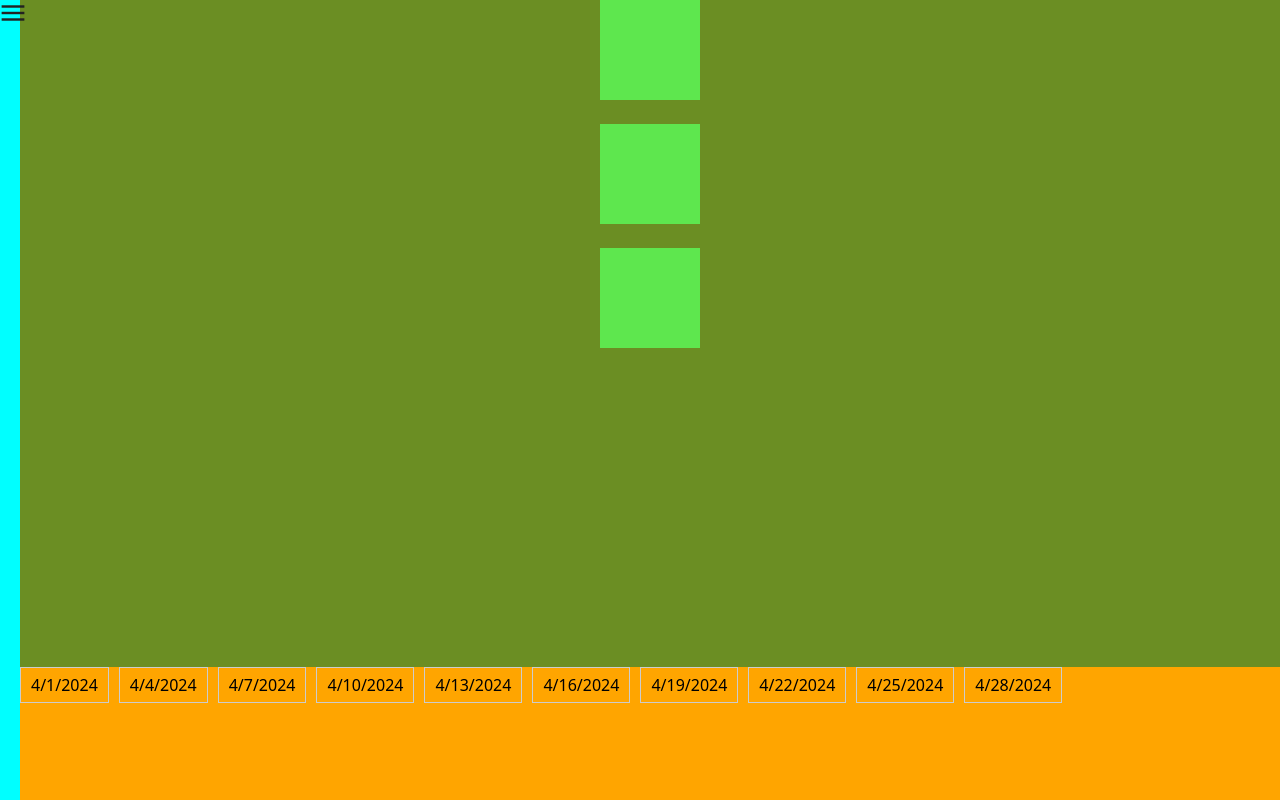
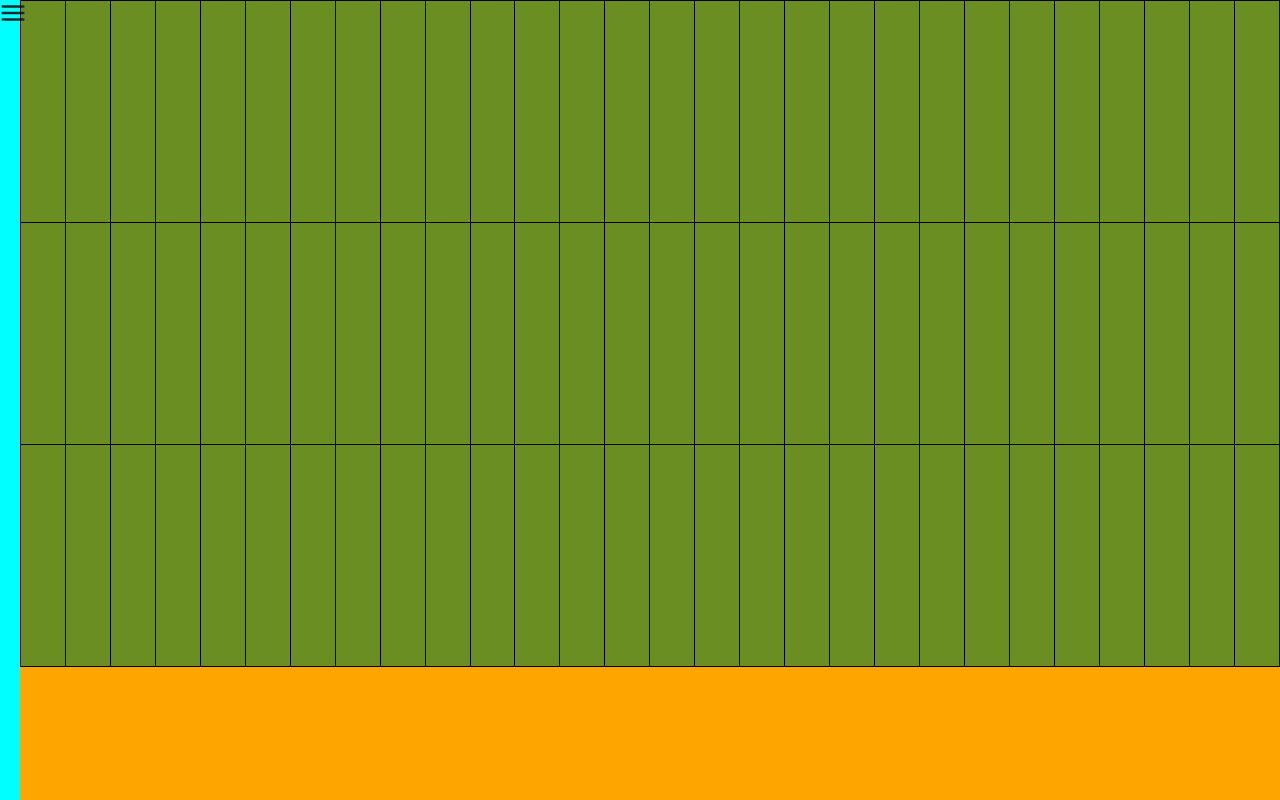
Before and after one commit to Qidia/GanttChart, a Next.js app: page / in a window 1280 px wide. Built offline with nearby package versions, Linux system fonts and the light colour scheme.

Commit message:
added a grid

```diff
--- a/db.json
+++ b/db.json
@@ -50,6 +50,13 @@
           "assignee": "Иванова",
           "startDate": "2024-04-10",
           "endDate": "2024-04-25"
+        },
+        {
+          "id": 303,
+          "title": "Подготовка к выставке",
+          "assignee": "Иванова",
+          "startDate": "2024-04-01",
+          "endDate": "2024-04-30"
         }
       ]
     }
--- a/src/components/GanttChart/GanttChart.jsx
+++ b/src/components/GanttChart/GanttChart.jsx
@@ -2,6 +2,7 @@ import React, { useState } from "react";
 import GanttChartManagement from "../GanttChartManagement/GanttChartManagement";
 import styles from "./GanttChart.module.css";
 import ZoomControl from "../ZoomControl/ZoomControl";
+import Grid from "../Grid/Grid";
 import DateStrip from "../DateStrip/DateStrip";
 
 const GanttChart = ({ data }) => {
@@ -21,22 +22,12 @@ const GanttChart = ({ data }) => {
         <div className={styles.containerСharts}>
           <div className={styles.charts}>
             <ZoomControl>
-              <div>
-                <div className={styles.comp}></div>
-                <br />
-                <div className={styles.comp}></div>
-                <br />
-                <div className={styles.comp}></div>
-              </div>
+              <Grid data={data}></Grid>
             </ZoomControl>
           </div>
 
           <div className={styles.date}>
-            {/*             <ZoomControl>
-              <div className={styles.comp2}></div>
-            </ZoomControl>
-            */}
-            <DateStrip tasks={data} />
+            {/* <DateStrip /> */}
           </div>
         </div>
       </div>
--- /dev/null
+++ b/src/components/Grid/Grid.jsx
@@ -0,0 +1,73 @@
+import React from "react";
+import styles from "./Grid.module.css";
+
+const Grid = ({ data }) => {
+  // Функция для нахождения самой ранней и самой поздней даты
+  const findMinMaxDates = () => {
+    if (!data || data.length === 0) {
+      return { minDate: null, maxDate: null };
+    }
+
+    let minDate = new Date(data[0].tasks[0].startDate);
+    let maxDate = new Date(data[0].tasks[0].endDate);
+
+    data.forEach((department) => {
+      department.tasks.forEach((task) => {
+        const taskStartDate = new Date(task.startDate);
+        const taskEndDate = new Date(task.endDate);
+        if (taskStartDate < minDate) {
+          minDate = taskStartDate;
+        }
+        if (taskEndDate > maxDate) {
+          maxDate = taskEndDate;
+        }
+      });
+    });
+
+    return { minDate, maxDate };
+  };
+
+  const { minDate, maxDate } = findMinMaxDates();
+
+  // Функция для рендеринга вертикальных линий
+  const renderVerticalLines = () => {
+    if (!minDate || !maxDate) {
+      return null;
+    }
+
+    // Количество дней между самой ранней и самой поздней датами
+    const totalDays = Math.ceil((maxDate - minDate) / (1000 * 60 * 60 * 24));
+
+    return Array.from({ length: totalDays }, (_, index) => (
+      <div key={index} className={styles.verticalLine} />
+    ));
+  };
+
+  // Функция для рендеринга горизонтальных линий
+  const renderHorizontalLines = () => {
+    if (!data || data.length === 0) {
+      return null;
+    }
+
+    return data.map((department) => (
+      <div key={department.id} className={styles.horizontalLine} />
+    ));
+  };
+
+  return (
+    <>
+      <div className={styles.grid}>
+        <div className={styles.containerVerticalLine}>
+          {renderVerticalLines()}
+        </div>
+
+        <div className={styles.containerHorizontalLine}>
+          <div className={styles.horizontalLine}></div>
+          {renderHorizontalLines()}
+        </div>
+      </div>
+    </>
+  );
+};
+
+export default Grid;
--- /dev/null
+++ b/src/components/Grid/Grid.module.css
@@ -0,0 +1,36 @@
+.grid {
+  width: 100%;
+  height: 100%;
+  position: relative;
+}
+
+.containerVerticalLine {
+  display: flex;
+  width: 100%;
+  height: 100%;
+  justify-content: space-between;
+  position: absolute;
+}
+
+.verticalLine {
+  border-left: 1px solid black;
+}
+
+.containerHorizontalLine {
+  position: absolute;
+  width: 100%;
+  height: 100%;
+  display: flex;
+  flex-direction: column;
+  justify-content: space-between;
+}
+
+.horizontalLine {
+  border-bottom: 1px solid black;
+}
+
+/* .date {
+  transform: rotate(-90deg);
+  white-space: nowrap;
+  margin-bottom: 10px;
+} */
--- a/src/components/ZoomControl/ZoomControl.jsx
+++ b/src/components/ZoomControl/ZoomControl.jsx
@@ -34,6 +34,7 @@ const ZoomControl = ({ children }) => {
     <div
       onWheel={handleWheel}
       style={{ transform: `scale(${zoomLevel})` }}
+      className={styles.container}
     >
       {children}
     </div>
--- a/src/components/ZoomControl/ZoomControl.module.css
+++ b/src/components/ZoomControl/ZoomControl.module.css
@@ -0,0 +1,4 @@
+.container {
+  width: 100%;
+  height: 100%;
+}
```
